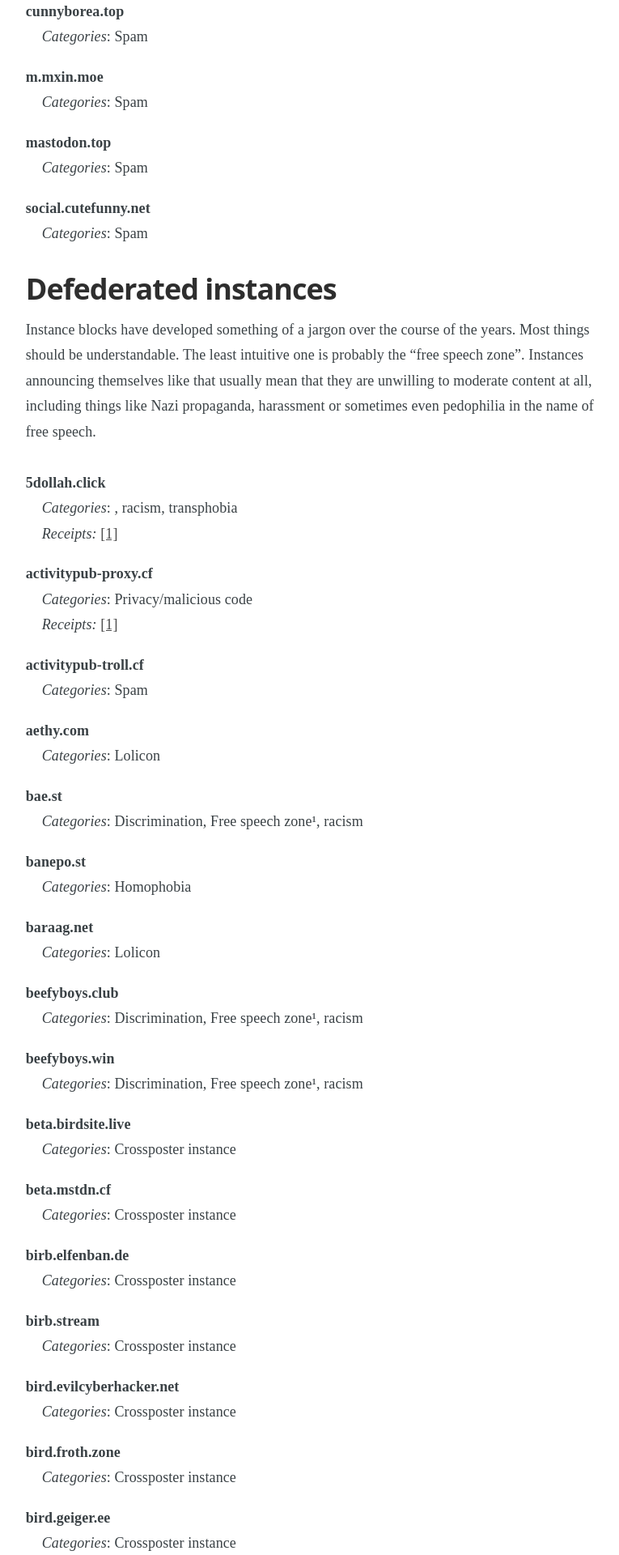
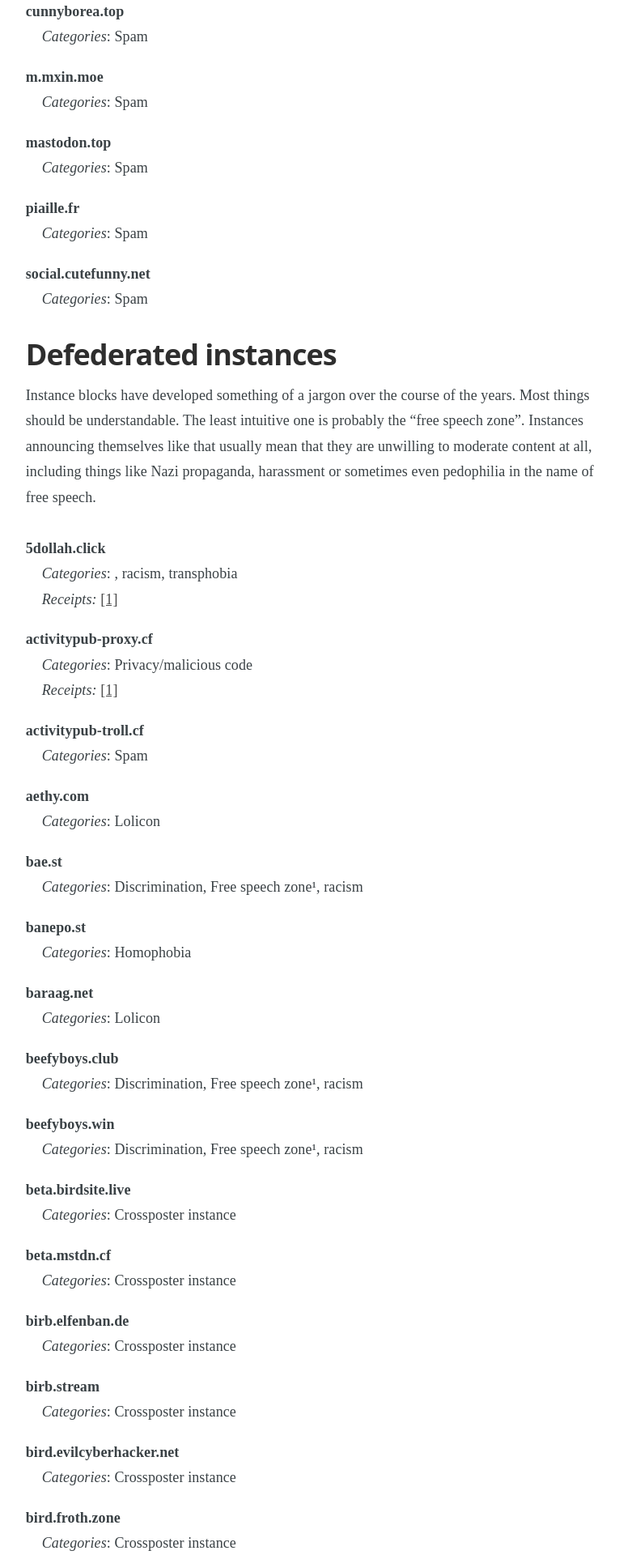
Before and after one commit to chaossocial/meta, a Jekyll site: the page built from federation.md, in a window 1280 px wide. Shown: the part 1073-2993 px from the top of the page at 81% size, without its empty margins (398-1163 px from the left). Built offline with Jekyll 4.4.1, drawn with Linux system fonts in a browser that asks for light colours; some of the changed text lies outside the part shown.

Commit message:
Limit piaille.fr

```diff
--- a/_data/limited_instances.json
+++ b/_data/limited_instances.json
@@ -33,6 +33,15 @@
     "comment_en": ""
   },
   {
+    "instance": "piaille.fr",
+    "tags": [
+      "SPAM"
+    ],
+    "receipts": [],
+    "comment_en": "",
+    "comment_de": ""
+  },
+  {
     "instance": "social.cutefunny.net",
     "tags": [
       "SPAM"
```
